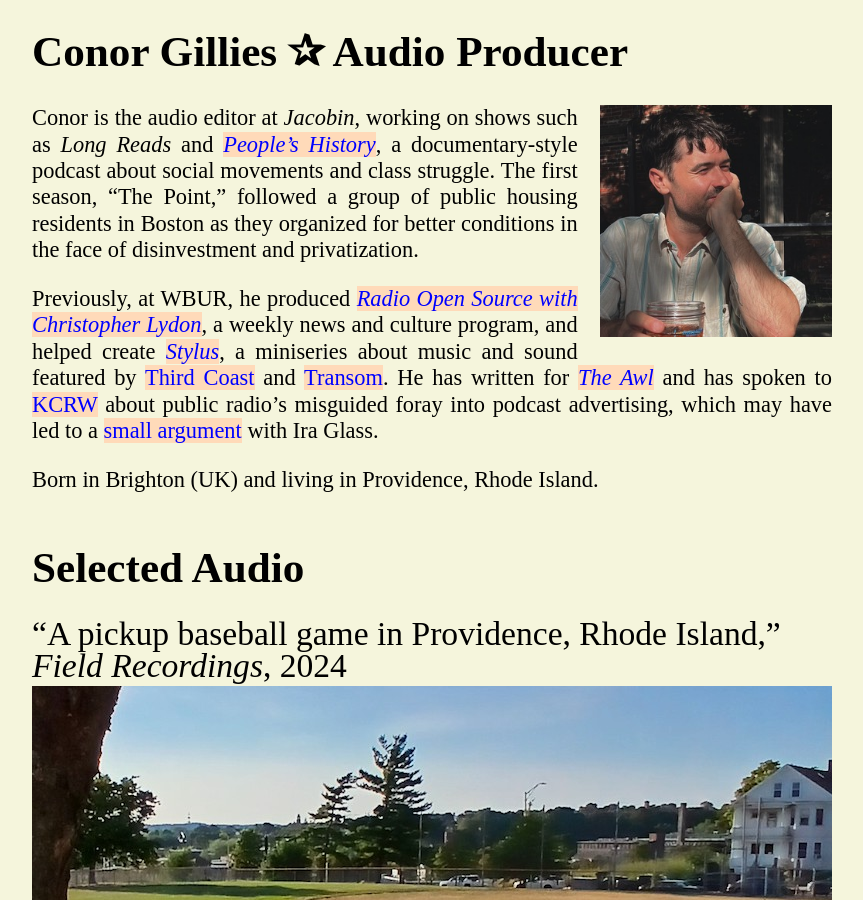
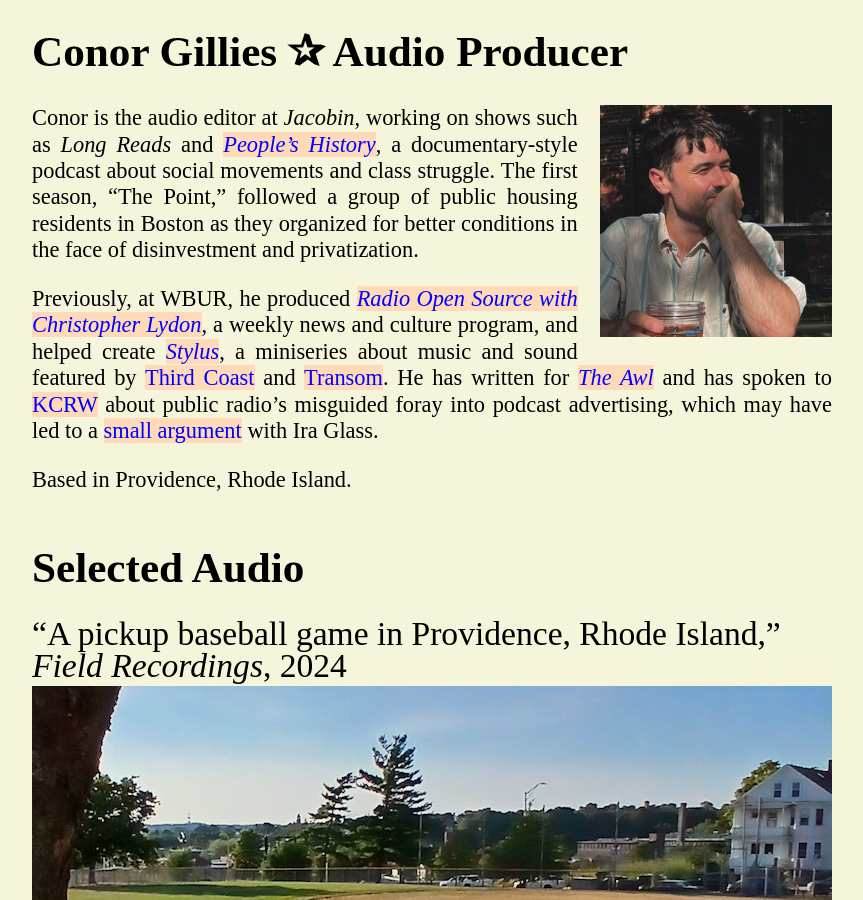
Before and after one commit to huihuiandilly/huihuiandilly.github.io, a Jekyll site: the page built from index.html, in a window 1280 px wide and 900 px high. Shown: the whole window, without its empty margins (208-1071 px from the left). Built offline with Jekyll 4.4.1, drawn with Linux system fonts in a browser that asks for light colours.

Commit message:
Update index.html

```diff
--- a/index.html
+++ b/index.html
@@ -7,7 +7,7 @@
 	<h1 class="center"><b>Conor Gillies ✰ Audio Producer</b></h1><br/><br/>
 	<p><img class="profile" src="/pics/profile.jpg" alt="photo of Conor" style="float:right">Conor is the audio editor at <i>Jacobin</i>, working on shows such as <i>Long Reads</i> and <a href="http://www.peopleshistorypod.net" target="_blank"><i>People’s History</i></a>, a documentary-style podcast about social movements and class struggle. The first season, “The Point,” followed a group of public housing residents in Boston as they organized for better conditions in the face of disinvestment and privatization.</p>
 	<p>Previously, at WBUR, he produced <a href="https://radioopensource.org/" target="_blank"><i>Radio Open Source with Christopher Lydon</i></a>, a weekly news and culture program, and helped create <a href="https://stylusradio.org/series-1" target="_blank"><i>Stylus</i></a>, a miniseries about music and sound featured by <a href="https://www.thirdcoastfestival.org/feature/songs-of-the-earth" target="_blank">Third Coast</a> and <a href="https://transom.org/2013/stylus/" target="_blank">Transom</a>. He has written for <a href="http://web.archive.org/web/20220808081557/https://www.theawl.com/2015/05/podcasting-and-the-selling-of-public-radio/" target="_blank"><i>The Awl</i></a> and has spoken to <a href="https://www.kcrw.com/news/shows/to-the-point/public-radio-capitalism-and-native-advertising/native-advertising-and-audience-trust" target="_blank">KCRW</a> about public radio’s misguided foray into podcast advertising, which may have led to a <a href="https://current.org/2015/05/the-pub-19-podcast-advertising-ethics-ira-glass-clarifies-capitalism-remark-membership-video-on-demand-what-young-public-media-people-want/" target="_blank">small argument</a> with Ira Glass.</p>
-	<p>Born in Brighton (UK) and living in Providence, Rhode Island.</p>
+	<p>Based in Providence, Rhode Island.</p>
 	<br>
 
 	<h1 class="center"><b>Selected Audio</b></h1>
```
